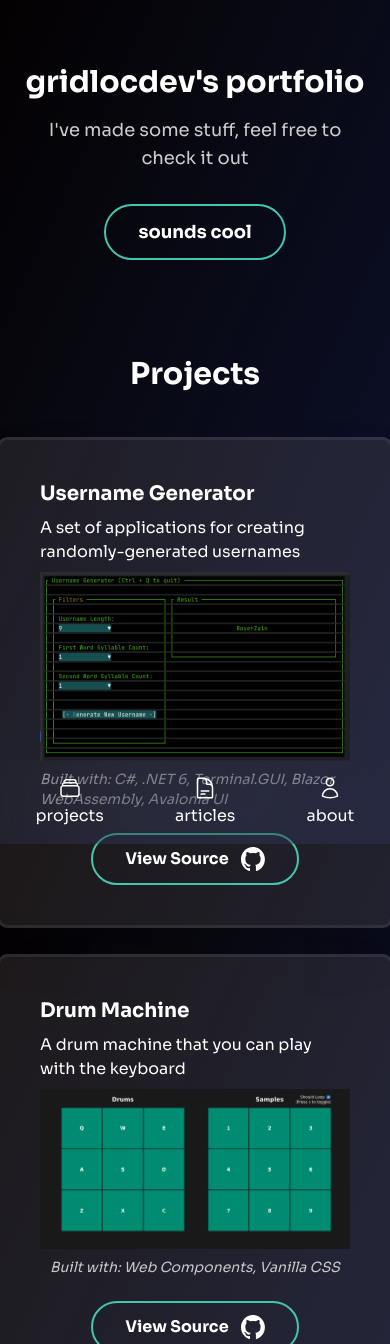
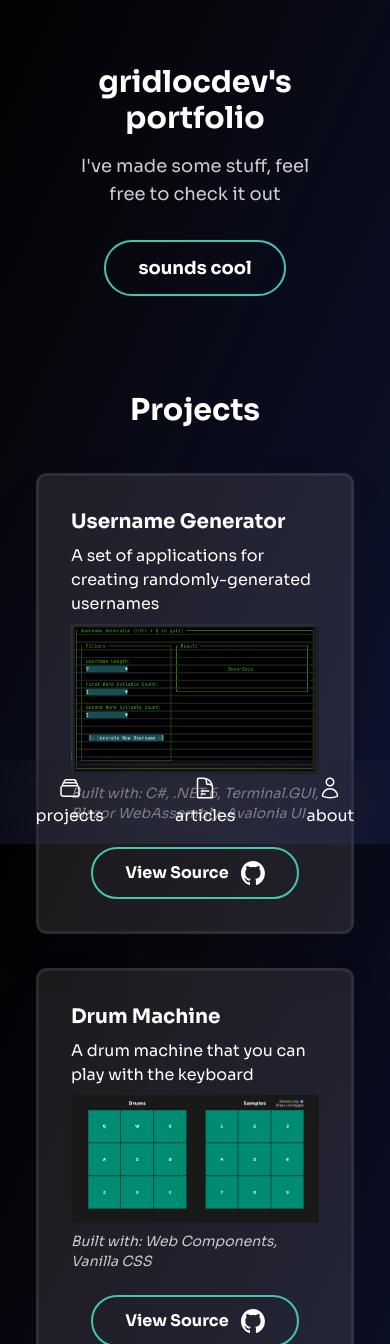
Before and after one commit to gridlocdev/gridloc.dev, a SvelteKit app: page / in a window 390 px wide. Shown: the top 1344 px of the page. Built offline with nearby package versions, Linux system fonts and the light colour scheme.

Commit message:
Fixed project content spacing for mobile

```diff
--- a/src/app.html
+++ b/src/app.html
@@ -10,7 +10,7 @@
 	</head>
 	<body
 		data-sveltekit-preload-data="hover"
-		class="h-screen bg-background bg-gradient-to-tl from-secondary bg-fixed font-sora text-[white] md:mx-[5dvw] lg:mx-[15dvw]"
+		class="mx-[10dvw] h-screen bg-background bg-gradient-to-tl from-secondary bg-fixed font-sora text-[white] lg:mx-[15dvw]"
 	>
 		<div style="display: contents">%sveltekit.body%</div>
 	</body>
--- a/src/routes/Navbar.svelte
+++ b/src/routes/Navbar.svelte
@@ -11,7 +11,7 @@
 		/></a
 	>
 	<section
-		class="fixed bottom-0 z-10 flex w-screen items-center justify-around gap-x-8 p-4 text-center backdrop-blur-3xl md:relative md:bottom-auto md:top-0 md:ml-auto md:w-fit md:p-8 md:backdrop-blur-0"
+		class="fixed bottom-0 left-0 z-10 flex w-screen items-center justify-around gap-x-8 p-4 text-center backdrop-blur-3xl md:relative md:bottom-auto md:top-0 md:ml-auto md:w-fit md:p-8 md:backdrop-blur-0"
 	>
 		<a
 			class="flex flex-col items-center gap-1 transition-opacity hover:opacity-50 md:text-lg"
--- a/src/routes/ProjectList.svelte
+++ b/src/routes/ProjectList.svelte
@@ -5,7 +5,7 @@
 </script>
 
 <h2 id="projects" class="mt-12 p-12 text-center text-3xl font-bold">Projects</h2>
-<div class="grid grid-cols-1 gap-y-8 md:grid-cols-2 md:gap-5 lg:gap-10">
+<div class="grid grid-cols-1 gap-10 md:grid-cols-2">
 	<ProjectListItem
 		title="Username Generator"
 		description="A set of applications for creating randomly-generated usernames"
--- a/src/routes/ProjectListItem.svelte
+++ b/src/routes/ProjectListItem.svelte
@@ -10,7 +10,9 @@
 	export let projectType;
 </script>
 
-<article class="flex flex-col justify-between gap-2 rounded-lg bg-text/[.1] p-10 shadow-2xl ring ring-[#ccc] ring-opacity-20">
+<article
+	class="flex flex-col justify-between gap-2 rounded-lg bg-text/[.1] p-8 shadow-2xl ring ring-[#ccc] ring-opacity-20 lg:p-10"
+>
 	<div class="flex flex-col gap-2">
 		<h2 class="text-xl font-bold">{title}</h2>
 		<p class="text-base">{description}</p>
```
